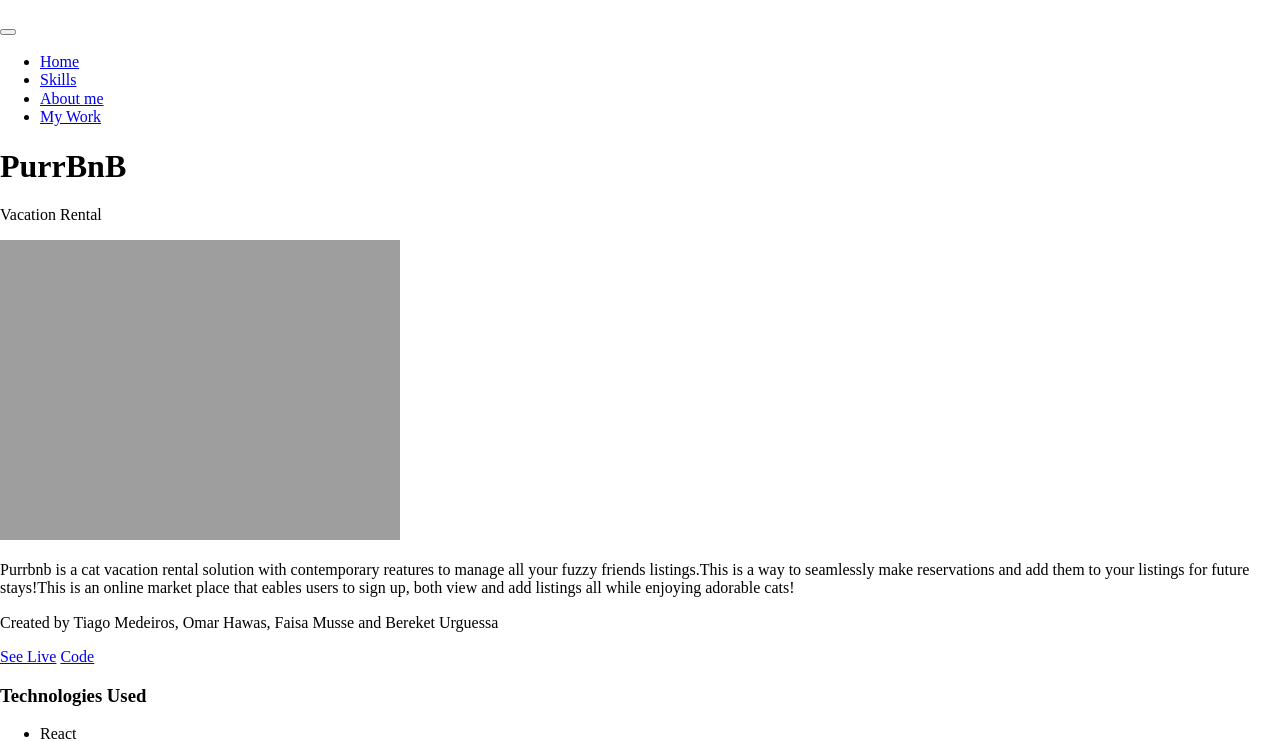
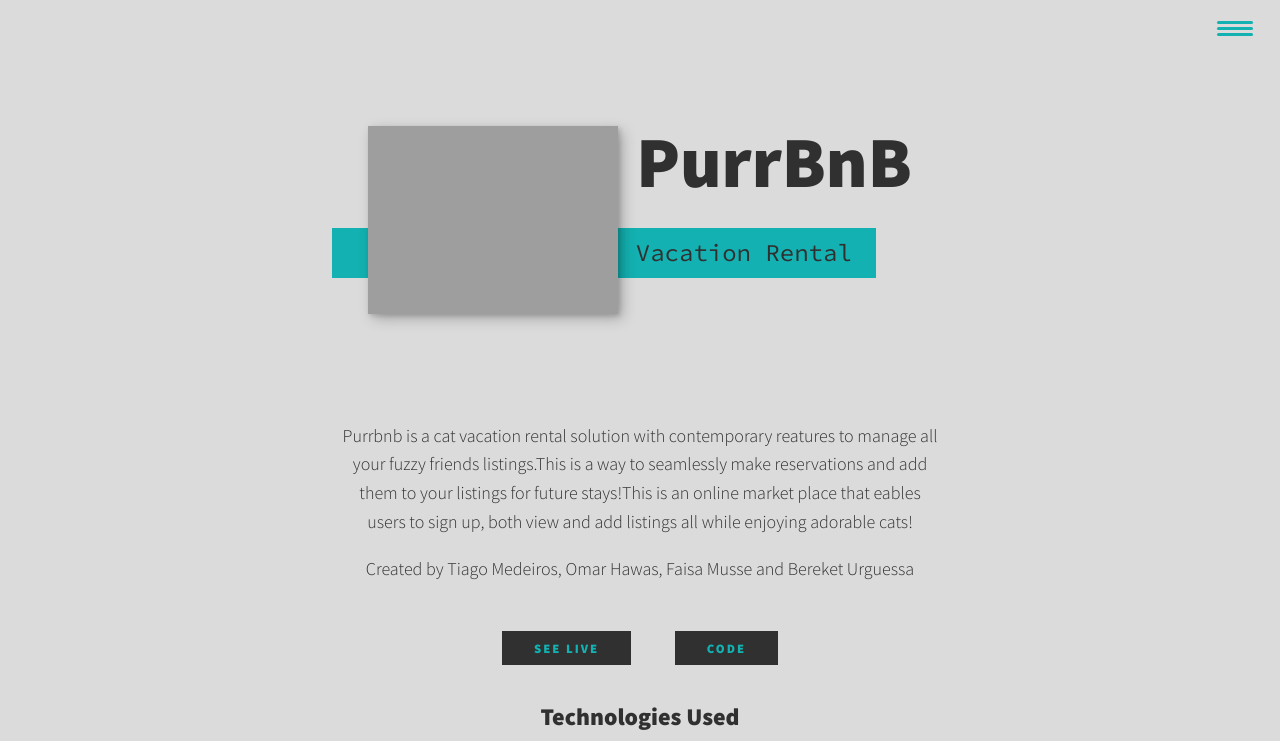
Before and after one commit to Tiagomedeirosds/first-portfolio-website, a plain HTML site: page purrbnb.html in a window 1280 px wide. Shown: the top 741 px of the page. Drawn offline with nearby package versions, Linux system fonts and the light colour scheme; the site is published under a folder, as on GitHub Pages, so addresses that start at the root find nothing.

Commit message:
fix generl

```diff
--- a/purrbnb.html
+++ b/purrbnb.html
@@ -7,7 +7,7 @@
     <link rel="stylesheet" href="https://cdnjs.cloudflare.com/ajax/libs/normalize/7.0.0/normalize.min.css">
     <link rel="icon" href="/img/tmicon.png">
     <link href="https://fonts.googleapis.com/css?family=Source+Code+Pro:400,900|Source+Sans+Pro:300,900&display=swap" rel="stylesheet">
-    <link rel="stylesheet" href="/css/style.css">
+    <link rel="stylesheet" href="css/style.css">
 
     <script src="https://kit.fontawesome.com/e8a96e48ae.js" crossorigin="anonymous"></script>
 
@@ -15,9 +15,7 @@
 </head>
 <body>
     <header>
-        <div class="logo">
-            <img src="img/" alt="">
-        </div>
+
         <button class="nav-toggle" aria-label="toggle navigation">
             <span class="hamburger"></span>
         </button>
```
Also changed, not shown: afc.html (+1 -3 lines), index.html (+1 -8 lines), nutritionista.html (+1 -3 lines), img/_TM__ .png (deleted), img/tiagologo.jpg (added).
